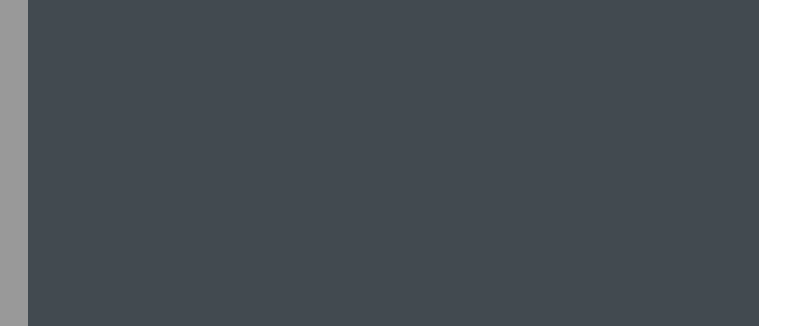
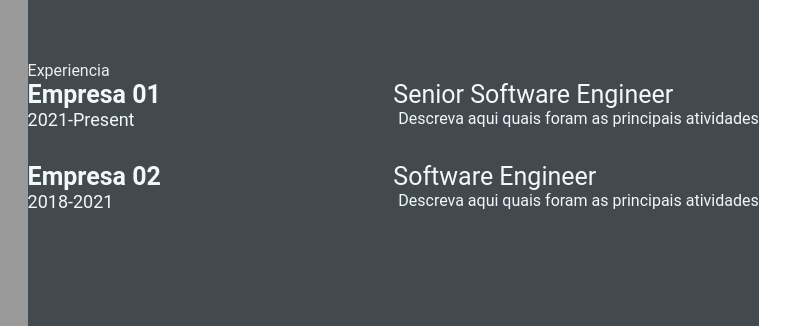
Before and after one commit to klopesb/klopesb.github.io, a plain HTML site: page index.html in a window 1280 px wide. Shown: the part 170-496 px from the top of the page, 393-1183 px from the left. Drawn offline with Linux system fonts and the light colour scheme.

Commit message:
index.html and style.css (#3)

```diff
--- a/index.html
+++ b/index.html
@@ -46,6 +46,34 @@
                             </p>
                         </section>
                     </div>
+                <section class="experience gap">
+                    <div class="right-title">Experiencia</div>
+                        <div class="experience-contents">
+                            <div class="exp-left">
+                                <p class="exp-company-name">Empresa 01</p>
+                                <p class="exp-time-period">2021-Present</p>
+                            </div>
+                            <div class="exp-right">
+                                <p class="exp-position">Senior Software Engineer</p>
+                                <p class="exp-desc">
+                                    Descreva aqui quais foram as principais atividades
+                                </p>
+                            </div>
+                        </div>
+                        <div class="experience-contents">
+                            <div class="exp-left">
+                                <p class="exp-company-name">Empresa 02</p>
+                                <p class="exp-time-period">2018-2021</p>
+                            </div>
+                            <div class="exp-right">
+                                <p class="exp-position">Software Engineer</p>
+                                <p class="exp-desc">
+                                    Descreva aqui quais foram as principais atividades
+                                </p>
+                            </div>
+                        </div>
+
+                </section>
                 </section>
     </main>
 </body>
--- a/style.css
+++ b/style.css
@@ -101,3 +101,38 @@
     font-size: 18px;
     color: #eeeeee;
 }
+
+.experience-contents,
+.education-contents,
+.awards-contents {
+    display: grid;
+    grid-template-columns: repeat(2, 1fr);
+    padding-bottom: 2rem;
+    color: #F1F8FD;
+}
+
+.exp-company-name,
+.education-school-name,
+.awards-company-name {
+    font-size: 25px;
+    font-weight: bold;
+}
+
+.exp-time-period,
+.educationp-time-period,
+.awards-time-period {
+    font-size: 18px;
+}
+
+.exp-position,
+.education-subject,
+.awards-name {
+    font-size: 25px;
+}
+
+.exp-desc,
+.education-desc,
+.awards-desc {
+    font-size: 16px;
+    padding-left: 5px;
+}
```
